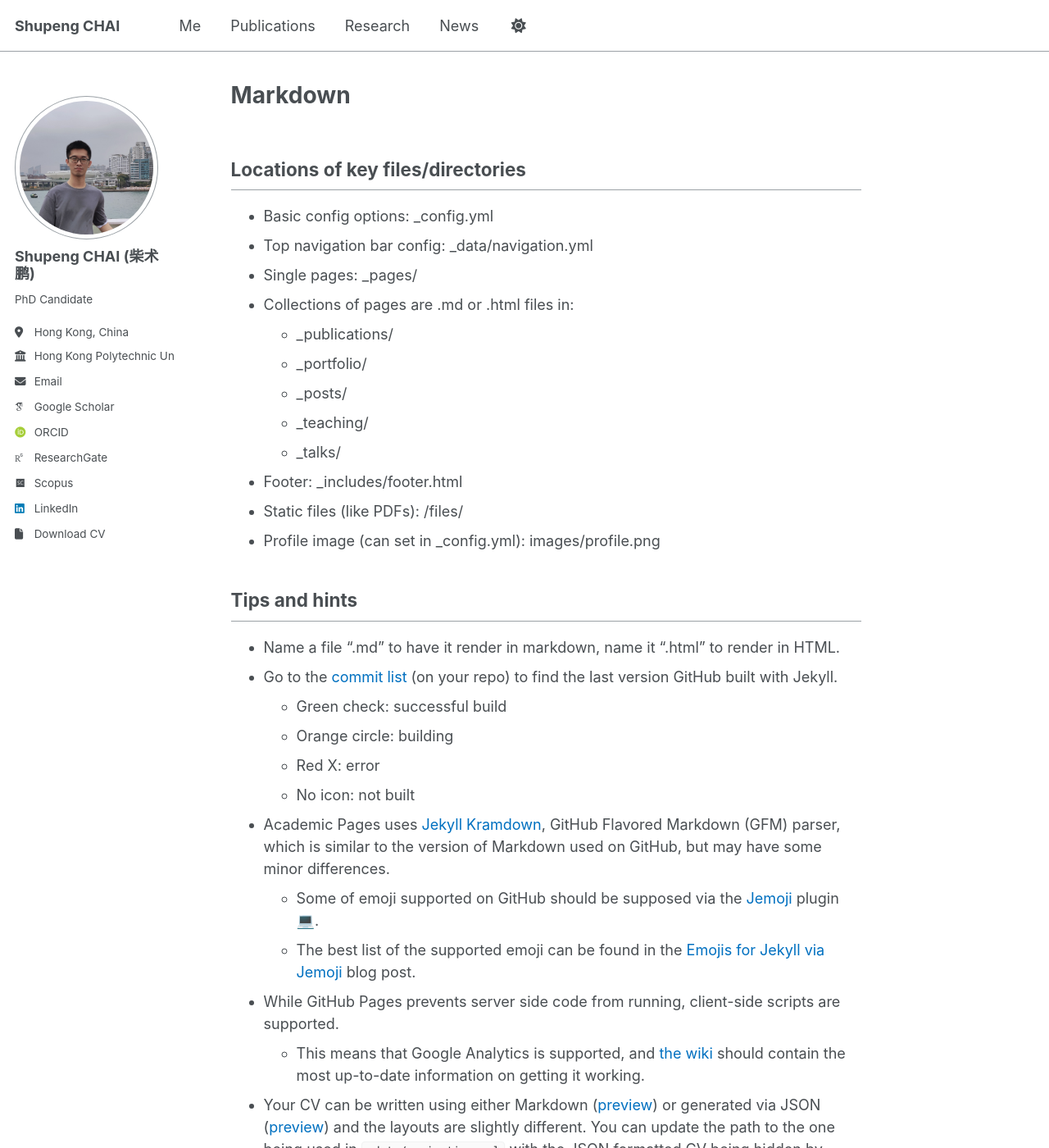
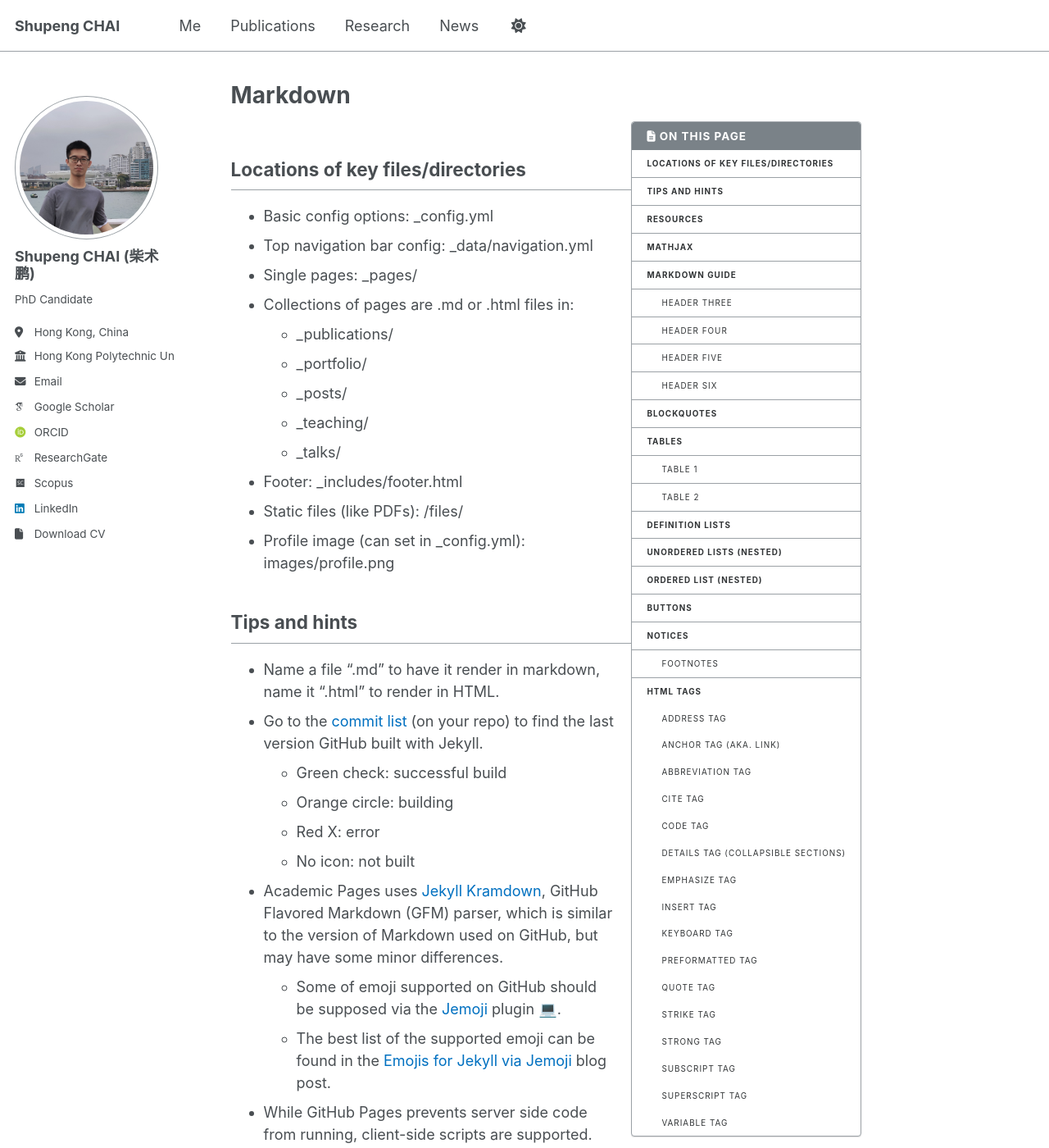
Before and after one commit to spchai/spchai.github.io, a Jekyll site: the page built from _pages/markdown.md, in a window 1280 px wide and 1400 px high. Shown: the whole window at 82% size. Built offline with Jekyll 4.4.1, drawn with Linux system fonts in a browser that asks for light colours; emoji names are drawn with the system emoji font; some web fonts are replaced.

Commit message:
Update markdown.md

```diff
--- a/_pages/markdown.md
+++ b/_pages/markdown.md
@@ -6,6 +6,9 @@ redirect_from:
   - /md/
   - /markdown.html
 ---
+
+{% include base_path %}
+{% include toc %}
 
 ## Locations of key files/directories
 
```
